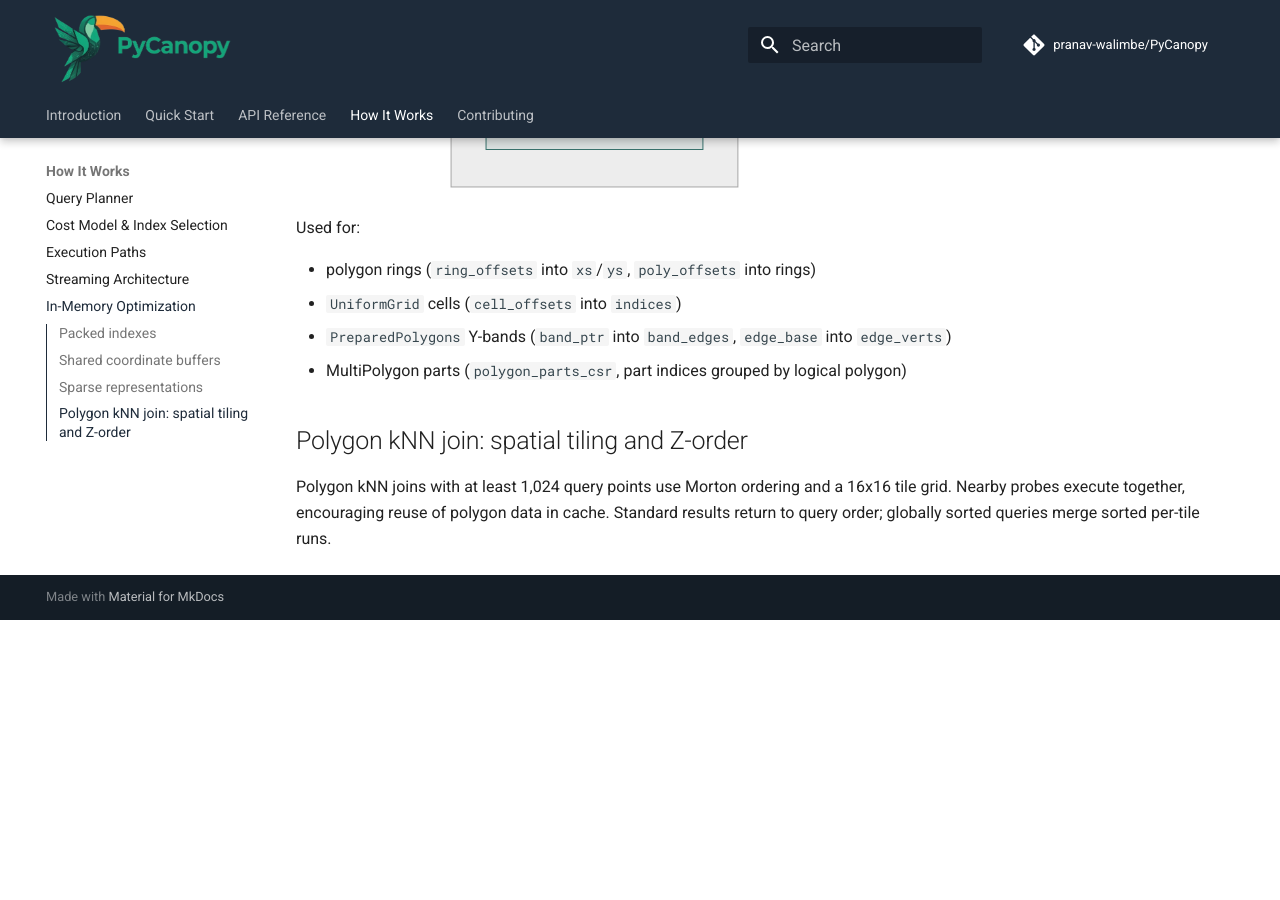
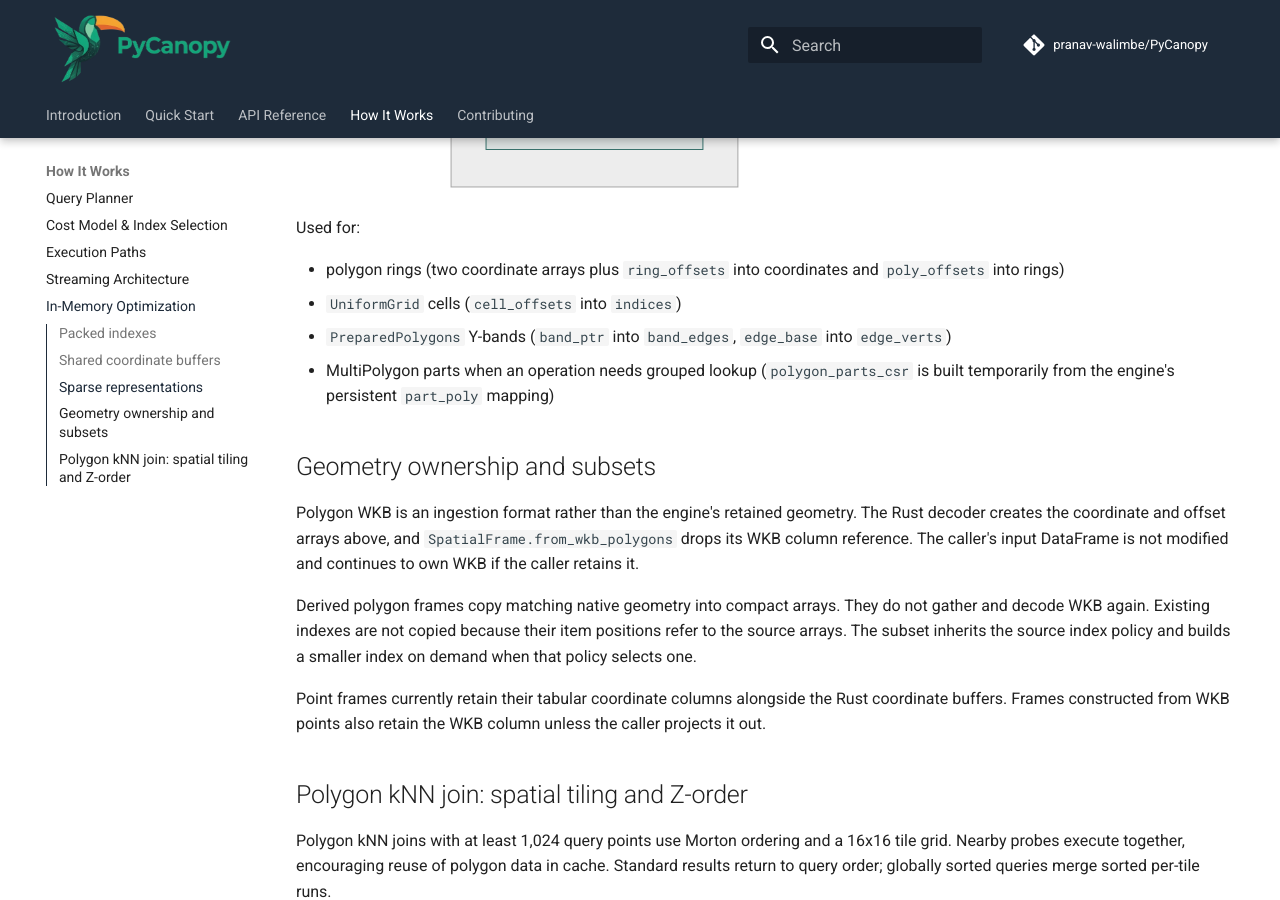
Before and after one commit to pranav-walimbe/PyCanopy, an MkDocs documentation site: the page built from docs/how-it-works/in-memory-optimization.md, in a window 1280 px wide and 900 px high, scrolled down 1810 px. Built offline with MkDocs 1.6.1 and Material for MkDocs 9.7.7, drawn with Linux system fonts in a browser that asks for light colours; comment, search, counter and statistics services are not loaded; before the commit the page ends 2430 px from its top, so only the background shows below that.

Commit message:
feature: use native subsets for derived spatial frames

```diff
--- a/docs/how-it-works/in-memory-optimization.md
+++ b/docs/how-it-works/in-memory-optimization.md
@@ -61,10 +61,28 @@ flowchart LR
 
 Used for:
 
-- polygon rings (`ring_offsets` into `xs`/`ys`, `poly_offsets` into rings)
+- polygon rings (two coordinate arrays plus `ring_offsets` into coordinates and
+  `poly_offsets` into rings)
 - `UniformGrid` cells (`cell_offsets` into `indices`)
 - `PreparedPolygons` Y-bands (`band_ptr` into `band_edges`, `edge_base` into `edge_verts`)
-- MultiPolygon parts (`polygon_parts_csr`, part indices grouped by logical polygon)
+- MultiPolygon parts when an operation needs grouped lookup (`polygon_parts_csr` is built
+  temporarily from the engine's persistent `part_poly` mapping)
+
+## Geometry ownership and subsets
+
+Polygon WKB is an ingestion format rather than the engine's retained geometry. The Rust decoder
+creates the coordinate and offset arrays above, and `SpatialFrame.from_wkb_polygons` drops its WKB
+column reference. The caller's input DataFrame is not modified and continues to own WKB if the
+caller retains it.
+
+Derived polygon frames copy matching native geometry into compact arrays. They do not gather and
+decode WKB again. Existing indexes are not copied because their item positions refer to the source
+arrays. The subset inherits the source index policy and builds a smaller index on demand when that
+policy selects one.
+
+Point frames currently retain their tabular coordinate columns alongside the Rust coordinate
+buffers. Frames constructed from WKB points also retain the WKB column unless the caller projects
+it out.
 
 ## Polygon kNN join: spatial tiling and Z-order
 
```
Also changed, not shown: 2 other files.
